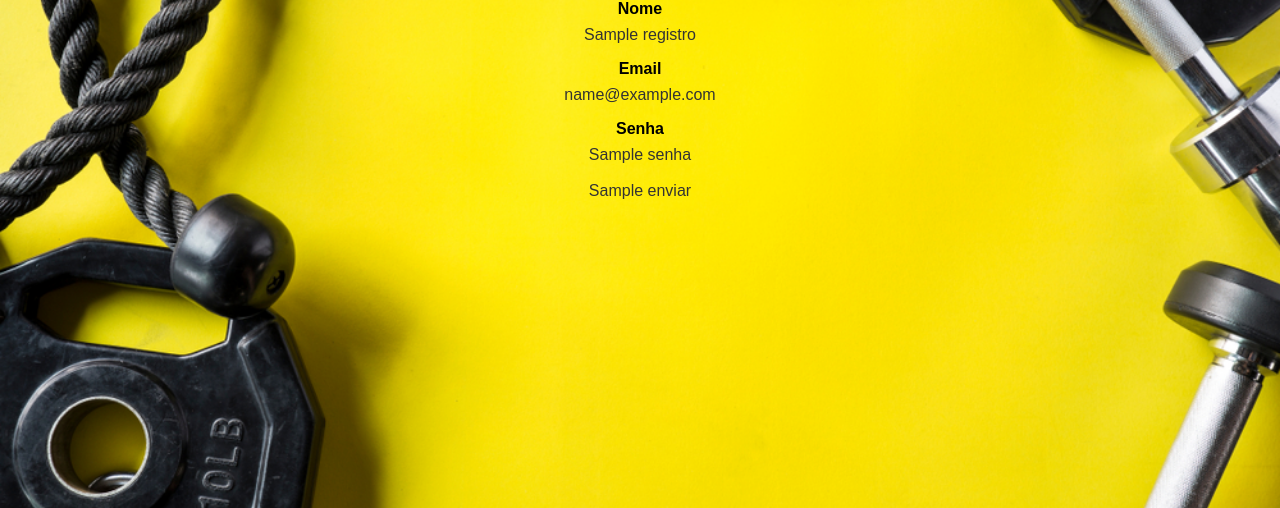
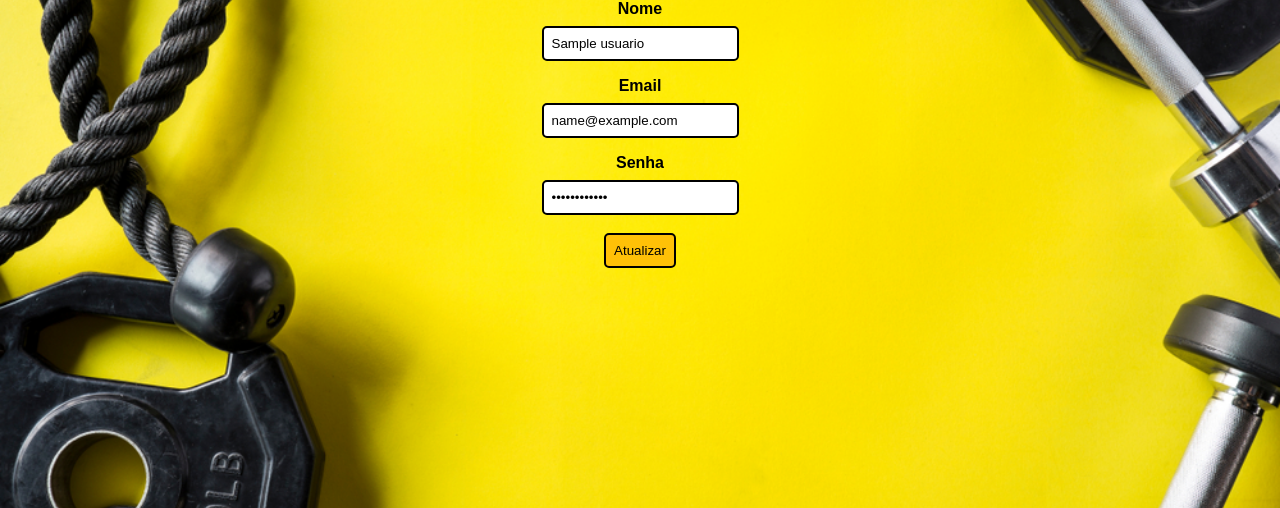
Before and after one commit to MatheusLuizSoares/Academy, a Flask app: template app/templates/atualizar.html in a window 1280 px wide. Shown: the part 69-577 px from the top of the page. Run offline with Flask 3, Linux system fonts and the light colour scheme; the template is opened without the code that fills it: most values are stand-ins (such as "Sample title", 1, 10 or a date in 2020).

Commit message:
projeto finalizado

```diff
--- a/app/templates/atualizar.html
+++ b/app/templates/atualizar.html
@@ -20,25 +20,25 @@
         </nav>
     </header>
 
-    <form action="/atualizar" method="POST" class="input__fo">
-        {{ registro.hidden_tag() }}
+    <form action="" method="POST" class="input__fo">
+
         <div class="input__container">
             <label for="nome">Nome</label>
-            <!-- <input class="input__field" name="name" id="name" type="text"> -->
-            {{ registro.nome(class="input__field", id="nome", type="text", placeholder="Nome...") }}
+            <input class="input__field" name="name" id="name" type="text" value = "{{ usuario.nome }}" placeholder="Nome...">
+
         </div>
         <div class="input__container">
             <label for="email">Email</label>
-            <!-- <input class="input__field" name="email" id="email" type="text"> -->
-            {{registro.email(class="input__field", id="email", type="text", placeholder="Email...")}}
+            <input class="input__field" name="email" id="email" type="text" value = "{{usuario.email}}" placeholder="Email...">
+
         </div>
         <div class="input__container">
             <label for="password">Senha</label>
-            <!-- <input class="input__field" name="password" placeholder="password" type="password"> -->
-            {{registro.senha (class="input__field", placeholder="Senha...", type="Password")}}
+            <input class="input__field" name="senha" placeholder="password" type="password" placeholder="Senha..." value = "{{usuario.senha}}">
+
             <br><br>
-            <!-- <input class="input__field" type="submit" value="Cadastrar"> -->
-            {{registro.enviar( class="input__field", type="submit", value="Cadastrar")}}
+            <input class="input__field" type="submit" value="Atualizar">
+
         </div>
     </form>
     <br><br><br><br><br><br><br><br><br><br><br><br><br><br><br><br><br><br>
```
Also changed, not shown: app/routes.py (+9 -6 lines), instance/academy.db.
